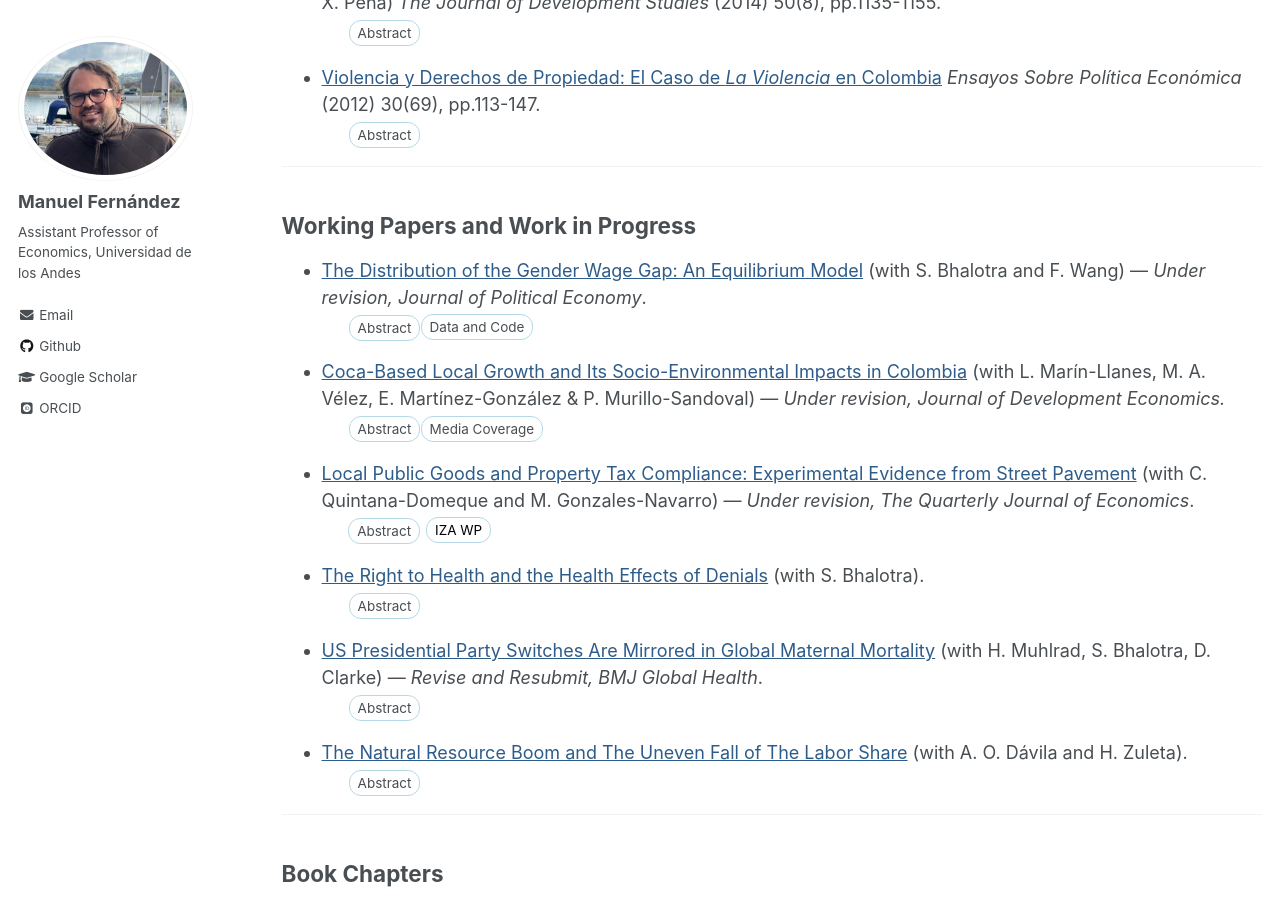
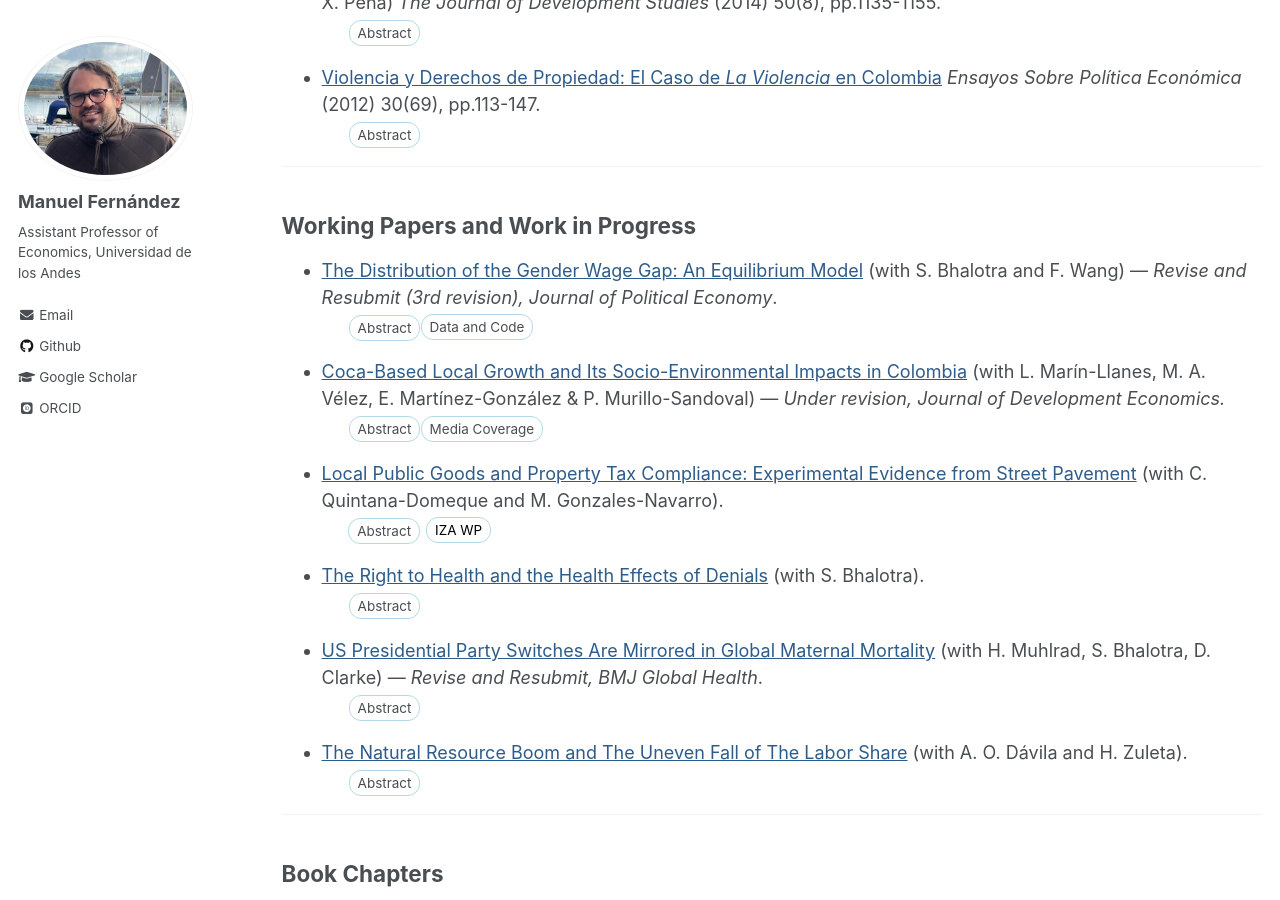
Before and after one commit to man-fern/man-fern.github.io, a Jekyll site: the page built from _pages/research.md, in a window 1280 px wide and 900 px high, scrolled down 803 px. Built offline with Jekyll 4.4.1, drawn with Linux system fonts in a browser that asks for light colours; some web fonts are replaced.

Commit message:
Update research.md

```diff
--- a/_pages/research.md
+++ b/_pages/research.md
@@ -85,7 +85,7 @@
 
 ## Working Papers and Work in Progress
 
-* [The Distribution of the Gender Wage Gap: An Equilibrium Model](/files/Bhalotra-Fernandez-Wang-FLFP-eq-model.pdf){:style="color:#2E5C8A;text-decoration:underline" target="_blank" rel="noopener"} (with S. Bhalotra and F. Wang) — *Under revision, Journal of Political Economy*.
+* [The Distribution of the Gender Wage Gap: An Equilibrium Model](/files/Bhalotra-Fernandez-Wang-FLFP-eq-model.pdf){:style="color:#2E5C8A;text-decoration:underline" target="_blank" rel="noopener"} (with S. Bhalotra and F. Wang) — *Revise and Resubmit (3rd revision), Journal of Political Economy*.
 
   <details style="display:block;margin-left:1.5rem;margin-top:-1.2em;">
     <summary style="background-color: #ffffff; padding: 2px 8px; border: 1px solid #b3d9e6; border-radius: 12px; display: inline-block; cursor: pointer; font-size: 0.75em;">Abstract</summary>
@@ -120,7 +120,7 @@
     </ul>
   </details>
 
-* [Local Public Goods and Property Tax Compliance: Experimental Evidence from Street Pavement](/files/Fernandez-GonzalezNavarro-QuintanaDomeque-Propety-tax-compliance.pdf){:style="color:#2E5C8A;text-decoration:underline" target="_blank" rel="noopener"} (with C. Quintana-Domeque and M. Gonzales-Navarro) — *Under revision, The Quarterly Journal of Economics*.
+* [Local Public Goods and Property Tax Compliance: Experimental Evidence from Street Pavement](/files/Fernandez-GonzalezNavarro-QuintanaDomeque-Propety-tax-compliance.pdf){:style="color:#2E5C8A;text-decoration:underline" target="_blank" rel="noopener"} (with C. Quintana-Domeque and M. Gonzales-Navarro).
 
 <div style="display:flex; align-items:center; gap:6px; margin-left:3.7rem; margin-top:-1.2em;">
 
```
